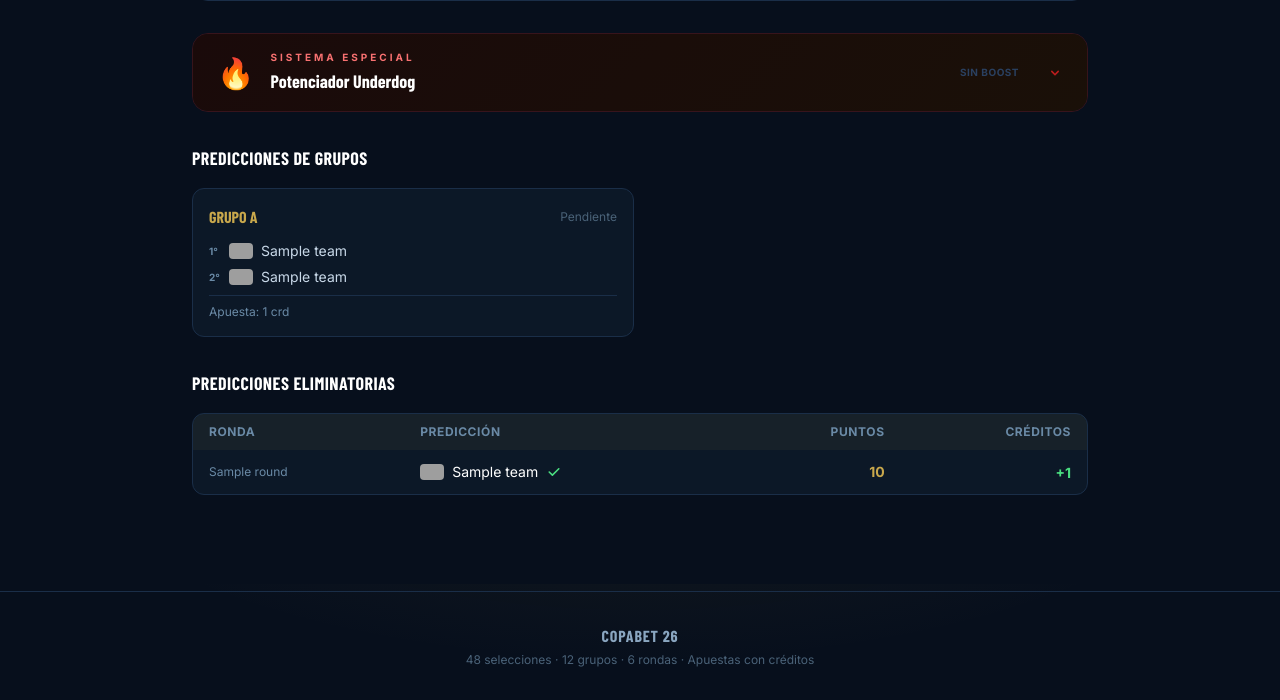
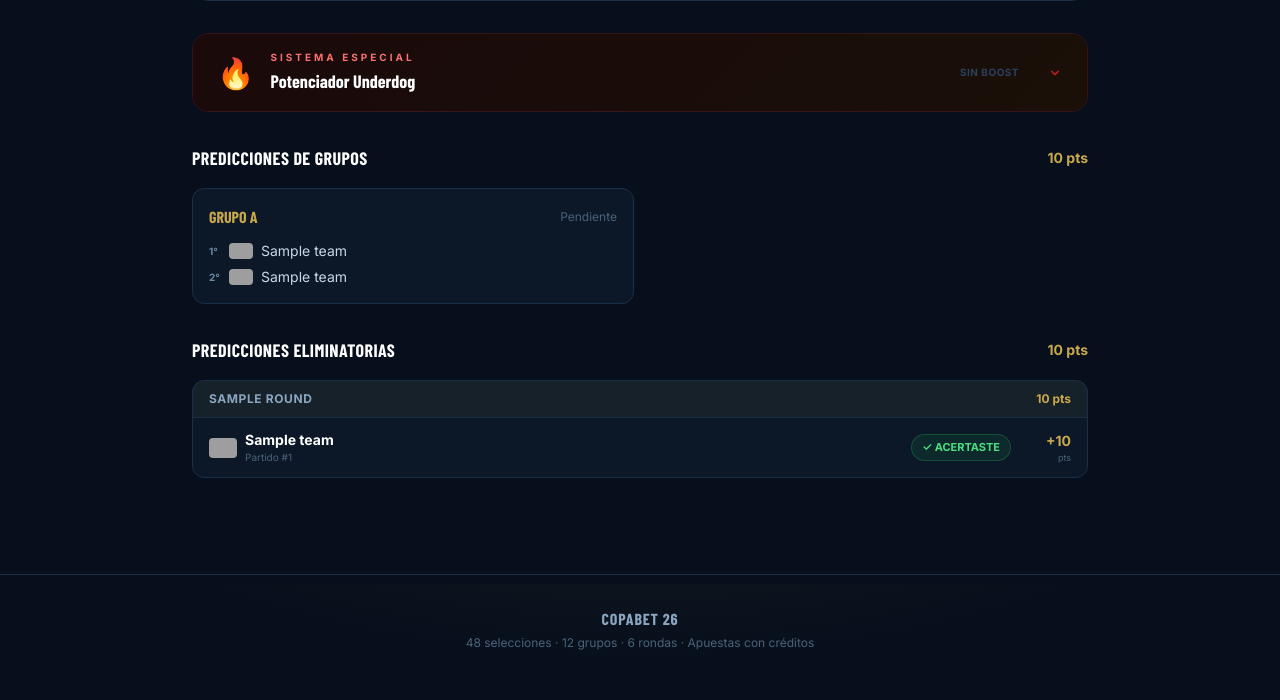
Before and after one commit to Dolopex/Wcpredictor, a Django app: page /accounts/profile/ in a window 1280 px wide. Shown: the part 216-916 px from the top of the page. After the commit the page ends 866 px from the top, so only its background shows below. Run offline with Django 5.2, Linux system fonts and the light colour scheme; a user stored in the database is signed in; tables that the repository leaves empty hold one stand-in row (values such as "Sample post"); some libraries are stand-ins or nearby versions; some web fonts are replaced; grey boxes are pictures that could not be loaded.

Commit message:
Mejorar perfil: quitar créditos, rediseñar eliminatorias, agregar pts por fase
- Quitar historial de créditos (bet_credits/credits_won) de las tarjetas de grupos
- Quitar columna Créditos de la tabla de predicciones eliminatorias
- Rediseñar sección eliminatorias: agrupada por ronda, badges ACERTASTE/FALLASTE/Pendiente visibles
- Mostrar equipo ganador real cuando el usuario falló
- Mostrar total de puntos por fase (grupos y eliminatorias) en el header
- Ordenar predicciones eliminatorias por ronda y número de partido
- Scoring R16/Final verificado: funciona correctamente (r16=15pts, final=35pts)

```diff
--- a/accounts/views.py
+++ b/accounts/views.py
@@ -73,14 +73,36 @@ def logout_view(request):
 @login_required
 def profile_view(request):
     from tournament.models import GroupPrediction, KnockoutPrediction
-    group_preds = GroupPrediction.objects.filter(
-        user=request.user).select_related('group', 'predicted_first', 'predicted_second')
-    knockout_preds = KnockoutPrediction.objects.filter(
-        user=request.user).select_related('match__round', 'predicted_winner')
+
+    group_preds = list(GroupPrediction.objects.filter(
+        user=request.user).select_related('group', 'predicted_first', 'predicted_second'))
+
+    knockout_preds = list(KnockoutPrediction.objects.filter(
+        user=request.user).select_related(
+            'match__round', 'match__winner', 'predicted_winner'
+        ).order_by('match__round__order', 'match__match_number'))
+
+    group_points_total = sum(p.points_earned or 0 for p in group_preds)
+    knockout_points_total = sum(p.points_earned or 0 for p in knockout_preds)
+
+    # Agrupar predicciones eliminatorias por ronda
+    knockout_by_round = []
+    for pred in knockout_preds:
+        round_slug = pred.match.round.slug
+        if not knockout_by_round or knockout_by_round[-1]['round'].slug != round_slug:
+            knockout_by_round.append({
+                'round': pred.match.round,
+                'preds': [],
+                'total_pts': 0,
+            })
+        knockout_by_round[-1]['preds'].append(pred)
+        knockout_by_round[-1]['total_pts'] += (pred.points_earned or 0)
 
     context = {
         'group_preds': group_preds,
-        'knockout_preds': knockout_preds,
+        'knockout_by_round': knockout_by_round,
         'total_points': request.user.profile.total_points,
+        'group_points_total': group_points_total,
+        'knockout_points_total': knockout_points_total,
     }
     return render(request, 'accounts/profile.html', context)
--- a/templates/accounts/profile.html
+++ b/templates/accounts/profile.html
@@ -115,7 +115,14 @@
 
   <!-- Predicciones de grupos -->
   <div>
-    <h2 class="font-display font-bold text-lg text-white tracking-wide mb-4">PREDICCIONES DE GRUPOS</h2>
+    <div class="flex items-center justify-between mb-4">
+      <h2 class="font-display font-bold text-lg text-white tracking-wide">PREDICCIONES DE GRUPOS</h2>
+      {% if group_preds %}
+      <span class="text-sm font-bold {% if group_points_total > 0 %}text-gold{% else %}text-[#6A8AA6]{% endif %}">
+        {{ group_points_total }} pts
+      </span>
+      {% endif %}
+    </div>
     {% if group_preds %}
     <div class="grid grid-cols-1 sm:grid-cols-2 gap-3">
       {% for pred in group_preds %}
@@ -150,16 +157,6 @@
             <span class="text-sm text-[#C8D8E8]">{{ pred.predicted_second.name }}</span>
           </div>
         </div>
-        {% if pred.bet_credits > 0 %}
-        <div class="mt-2 pt-2 border-t border-[#1A2E48] flex items-center justify-between">
-          <span class="text-xs text-[#6A8AA6]">Apuesta: {{ pred.bet_credits|crd }} crd</span>
-          {% if pred.is_scored %}
-            <span class="text-xs font-bold {% if pred.credits_won >= 0 %}text-green-400{% else %}text-red-400{% endif %}">
-              {% if pred.credits_won >= 0 %}+{% endif %}{{ pred.credits_won|crd }} crd
-            </span>
-          {% endif %}
-        </div>
-        {% endif %}
       </div>
       {% endfor %}
     </div>
@@ -173,66 +170,88 @@
 
   <!-- Predicciones eliminatorias -->
   <div>
-    <h2 class="font-display font-bold text-lg text-white tracking-wide mb-4">PREDICCIONES ELIMINATORIAS</h2>
-    {% if knockout_preds %}
+    <div class="flex items-center justify-between mb-4">
+      <h2 class="font-display font-bold text-lg text-white tracking-wide">PREDICCIONES ELIMINATORIAS</h2>
+      {% if knockout_by_round %}
+      <span class="text-sm font-bold {% if knockout_points_total > 0 %}text-gold{% else %}text-[#6A8AA6]{% endif %}">
+        {{ knockout_points_total }} pts
+      </span>
+      {% endif %}
+    </div>
+    {% if knockout_by_round %}
+    <div class="space-y-5">
+      {% for rg in knockout_by_round %}
       <div class="card rounded-xl overflow-hidden">
-      <table class="w-full">
-        <thead style="background: rgba(201,168,76,0.06);">
-          <tr>
-            <th class="px-4 py-2.5 text-left text-xs font-bold text-[#6A8AA6] uppercase tracking-wider">Ronda</th>
-            <th class="px-4 py-2.5 text-left text-xs font-bold text-[#6A8AA6] uppercase tracking-wider">Predicción</th>
-            <th class="px-4 py-2.5 text-right text-xs font-bold text-[#6A8AA6] uppercase tracking-wider">Puntos</th>
-            <th class="px-4 py-2.5 text-right text-xs font-bold text-[#6A8AA6] uppercase tracking-wider hidden sm:table-cell">Créditos</th>
-          </tr>
-        </thead>
-        <tbody class="divide-y divide-[#1A2E48]">
-          {% for pred in knockout_preds %}
-          <tr class="hover:bg-[#112035] transition">
-            <td class="px-4 py-2.5 text-xs text-[#6A8AA6] whitespace-nowrap">{{ pred.match.round.name }}</td>
-            <td class="px-4 py-2.5">
-              <div class="flex items-center gap-2">
+        <!-- Round header -->
+        <div class="flex items-center justify-between px-4 py-2.5 border-b border-[#1A2E48]"
+             style="background: rgba(201,168,76,0.06)">
+          <span class="text-xs font-bold text-[#8AA6C0] uppercase tracking-wider">{{ rg.round.name }}</span>
+          <span class="text-xs font-bold {% if rg.total_pts > 0 %}text-gold{% else %}text-[#4A6278]{% endif %}">
+            {{ rg.total_pts }} pts
+          </span>
+        </div>
+        <!-- Predictions in this round -->
+        <div class="divide-y divide-[#1A2E48]">
+          {% for pred in rg.preds %}
+          <div class="px-4 py-3">
+            <div class="flex items-center gap-3">
+              <!-- Flag + team name -->
+              <div class="flex items-center gap-2 flex-1 min-w-0">
                 {% if pred.predicted_winner.iso2_code %}
                 <img src="https://flagcdn.com/w40/{{ pred.predicted_winner.iso2_code }}.png"
-                     alt="{{ pred.predicted_winner.name }}" class="w-6 h-4 object-cover rounded">
+                     alt="{{ pred.predicted_winner.name }}"
+                     class="w-7 h-5 object-cover rounded flex-shrink-0 shadow-sm">
                 {% endif %}
-                <span class="text-sm text-white">{{ pred.predicted_winner.name }}</span>
+                <div class="min-w-0">
+                  <p class="text-sm font-bold text-white truncate">{{ pred.predicted_winner.name }}</p>
+                  <p class="text-[10px] text-[#4A6278]">Partido #{{ pred.match.match_number }}</p>
+                </div>
+              </div>
+              <!-- Result badge -->
               {% if pred.is_correct == True %}
-                  <svg class="w-4 h-4 text-green-400" viewBox="0 0 20 20" fill="currentColor">
-                    <path fill-rule="evenodd" d="M16.707 5.293a1 1 0 010 1.414l-8 8a1 1 0 01-1.414 0l-4-4a1 1 0 011.414-1.414L8 12.586l7.293-7.293a1 1 0 011.414 0z" clip-rule="evenodd"/>
-                  </svg>
+              <span class="flex-shrink-0 px-2.5 py-1 rounded-full text-[11px] font-black border"
+                    style="background:rgba(34,197,94,0.10); color:#4ade80; border-color:rgba(34,197,94,0.25);">
+                ✓ ACERTASTE
+              </span>
               {% elif pred.is_correct == False %}
-                  <svg class="w-4 h-4 text-red-400" viewBox="0 0 20 20" fill="currentColor">
-                    <path fill-rule="evenodd" d="M4.293 4.293a1 1 0 011.414 0L10 8.586l4.293-4.293a1 1 0 111.414 1.414L11.414 10l4.293 4.293a1 1 0 01-1.414 1.414L10 11.414l-4.293 4.293a1 1 0 01-1.414-1.414L8.586 10 4.293 5.707a1 1 0 010-1.414z" clip-rule="evenodd"/>
-                  </svg>
+              <span class="flex-shrink-0 px-2.5 py-1 rounded-full text-[11px] font-black border"
+                    style="background:rgba(239,68,68,0.10); color:#f87171; border-color:rgba(239,68,68,0.25);">
+                ✗ FALLASTE
+              </span>
+              {% else %}
+              <span class="flex-shrink-0 px-2.5 py-1 rounded-full text-[11px] font-medium border border-[#1A2E48] text-[#4A6278]"
+                    style="background:rgba(0,0,0,0.15)">
+                Pendiente
+              </span>
               {% endif %}
-              </div>
-            </td>
-            <td class="px-4 py-2.5 text-right font-bold text-sm">
+              <!-- Points -->
+              <div class="text-right flex-shrink-0 w-12">
                 {% if pred.is_correct is not None %}
-              <span class="{% if pred.points_earned > 0 %}text-gold{% else %}text-[#6A8AA6]{% endif %}">
-                {{ pred.points_earned }}
-              </span>
+                <p class="font-bold text-sm {% if pred.points_earned > 0 %}text-gold{% else %}text-[#6A8AA6]{% endif %}">
+                  +{{ pred.points_earned }}
+                </p>
+                <p class="text-[9px] text-[#4A6278]">pts</p>
                 {% else %}
                 <span class="text-[#4A6278] text-xs">—</span>
                 {% endif %}
-            </td>
-            <td class="px-4 py-2.5 text-right hidden sm:table-cell">
-              {% if pred.bet_credits > 0 %}
-                {% if pred.is_correct is not None %}
-                <span class="text-sm font-bold {% if pred.credits_won >= 0 %}text-green-400{% else %}text-red-400{% endif %}">
-                  {% if pred.credits_won >= 0 %}+{% endif %}{{ pred.credits_won|crd }}
-                </span>
-                {% else %}
-                <span class="text-xs text-[#6A8AA6]">{{ pred.bet_credits|crd }} en juego</span>
+              </div>
+            </div>
+            <!-- Show actual winner when prediction was wrong -->
+            {% if pred.is_correct == False and pred.match.winner %}
+            <div class="mt-2 ml-9 flex items-center gap-1.5">
+              <span class="text-[10px] text-[#4A6278]">Ganó:</span>
+              {% if pred.match.winner.iso2_code %}
+              <img src="https://flagcdn.com/w40/{{ pred.match.winner.iso2_code }}.png"
+                   alt="{{ pred.match.winner.name }}" class="w-5 h-3.5 object-cover rounded">
               {% endif %}
-              {% else %}
-              <span class="text-[#4A6278] text-xs">—</span>
+              <span class="text-[11px] text-[#8AA6C0]">{{ pred.match.winner.name }}</span>
+            </div>
             {% endif %}
-            </td>
-          </tr>
+          </div>
           {% endfor %}
-        </tbody>
-      </table>
+        </div>
+      </div>
+      {% endfor %}
     </div>
     {% else %}
     <div class="card rounded-xl p-6 text-center">
```
Lines whose indentation alone changed are shown as unchanged.
